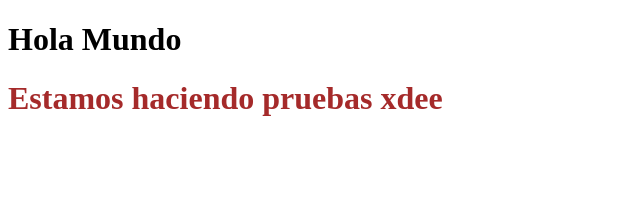
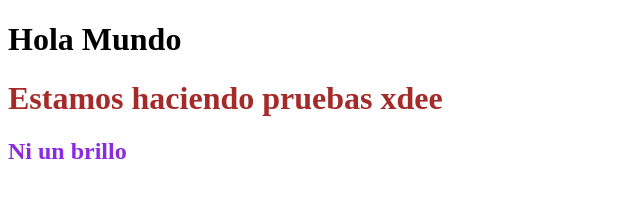
Before and after one commit to Hayverson/miweb, a plain HTML site: page index.html in a window 1280 px wide. Shown: the whole page, without its empty margins (0-640 px from the left). Drawn offline with Linux system fonts and the light colour scheme.

Commit message:
se agrego mas texto en inde.html y en index.css

```diff
--- a/index.css
+++ b/index.css
@@ -5,3 +5,7 @@
 .H2 {
     color: brown;
 }
+
+.H3 {
+    color: blueviolet;
+}
--- a/index.html
+++ b/index.html
@@ -11,6 +11,7 @@
 <body>
     <h1 class="H1">Hola Mundo</h1>
     <h1 class="H2"> Estamos haciendo pruebas xdee </h1>
+    <h2 class="H3">Ni un brillo</h2>
 </body>
 
 </html>
```
